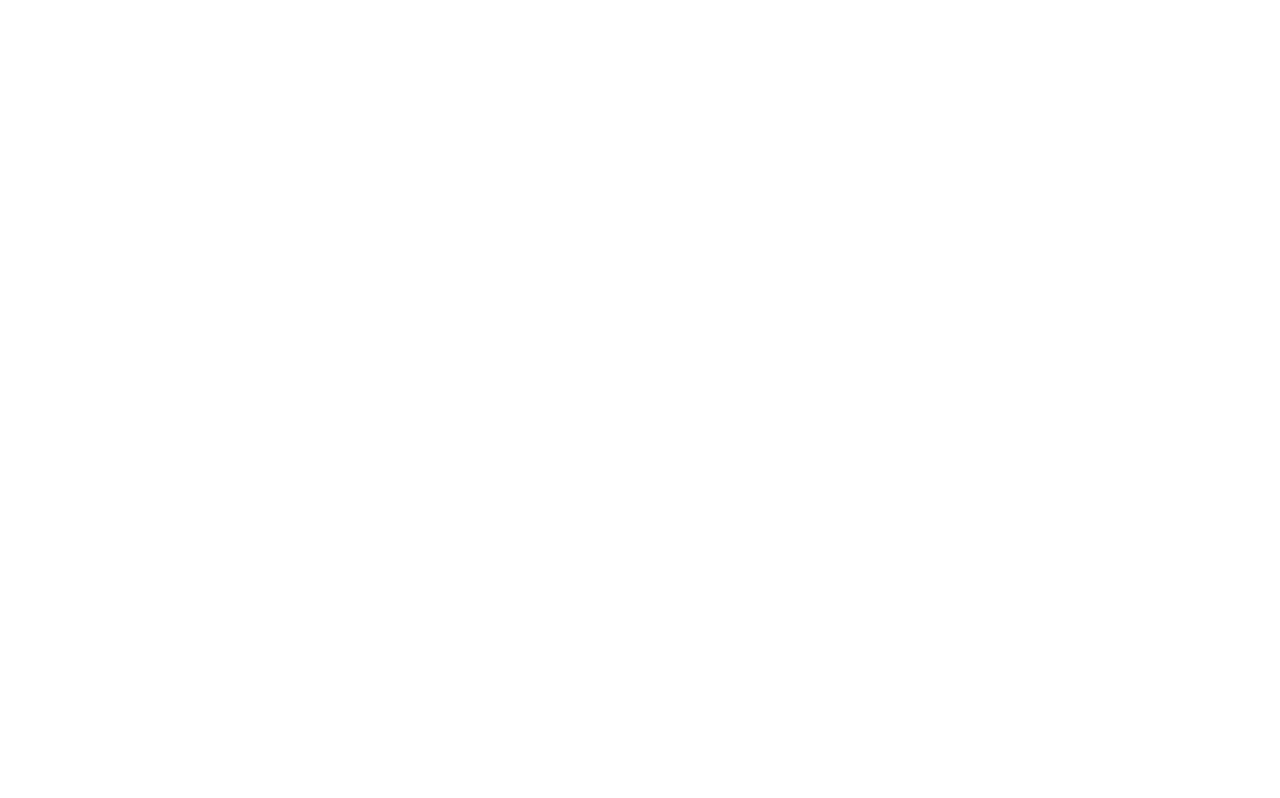
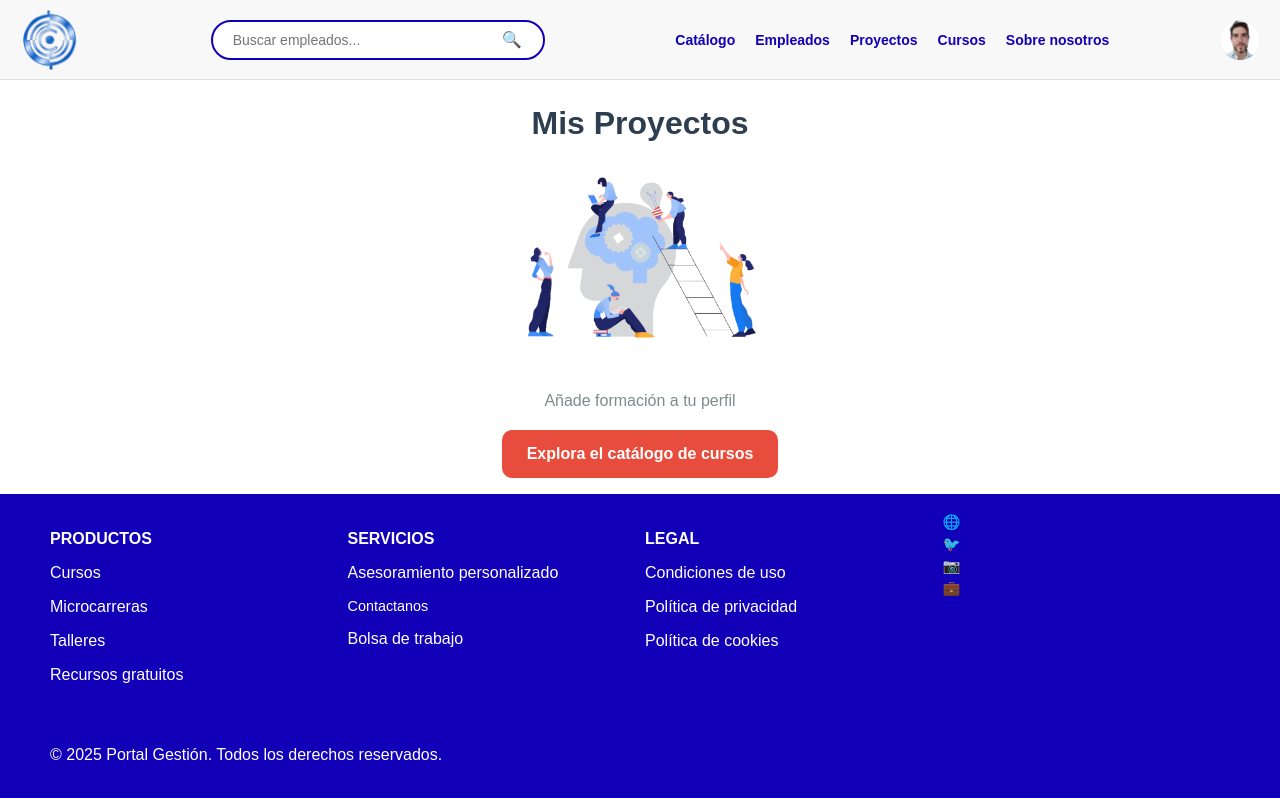
Before and after one commit to MAngelo22/PortalGestion-TFG, a React (Create React App) app: page /misProyectos in a window 1280 px wide. Before the commit this address had no page. Built offline with nearby package versions, Linux system fonts and the light colour scheme.

Commit message:
mis cursos y mis proyectos

```diff
--- a/src/App.js
+++ b/src/App.js
@@ -11,6 +11,8 @@
 import Proyectos from "./components/proyecto/ListProyectos.jsx"; // Nueva página de proyectos
 import Navbar from "./components/NavBar.js"; // Barra de navegación
 import Cursos from "./components/curso/ListCursos.jsx";
+import MisProyectos from "./components//misdatos/MisProyectos.jsx"; // Importa el componente de MisProyectos
+import MisCursos from "./components//misdatos/MisCursos.jsx"; // Importa el componente de MisCursos
 import MiPerfil from "./components/misdatos/MiPerfil"; // Ruta del componente MiPerfil
 import Contactanos from "./components/Contactanos.jsx"; // Importa la página de contacto
 
@@ -36,6 +38,8 @@
           }
         />
         <Route path="/miperfil" element={<MiPerfil />} />
+        <Route path="/miscursos" element={<MisCursos />} />
+        <Route path="/misProyectos" element={<MisProyectos />} />
         <Route path="/contactanos" element={<Contactanos />} />
         <Route path="/dashboard" element={<Dashboard />} />
         <Route path="/empleados" element={<Empleados />} />
--- a/src/components/misdatos/MiPerfil.jsx
+++ b/src/components/misdatos/MiPerfil.jsx
@@ -1,4 +1,5 @@
 import React from "react";
+import { Link } from "react-router-dom"; // Importa Link para las rutas
 import "./MiPerfil.css"; // Archivo CSS para estilos
 import Navbar from "../NavBar";
 import Footer from "../Footer";
@@ -74,8 +75,13 @@
         </div>
         <button className="btn-editar">Editar</button>
 
-        <button className="btn-editar">Mis Cursos</button>
-        <button className="btn-editar">Mis Proyectos</button>
+        {/* Botones para redireccionar a Mis Cursos y Mis Proyectos */}
+        <Link to="/miscursos" className="btn-link">
+          <button className="btn-editar">Mis Cursos</button>
+        </Link>
+        <Link to="/misproyectos" className="btn-link">
+          <button className="btn-editar">Mis Proyectos</button>
+        </Link>
       </div>
 
       <div>
--- a/src/components/misdatos/MisCursos.jsx
+++ b/src/components/misdatos/MisProyectos.jsx
@@ -1,6 +1,6 @@
 import React from "react";
 import "./MisCursos.css"; // Archivo CSS para los estilos
-import cursosImg from "../media/img/cursos.png"; // Asegúrate de reemplazar esta ruta con la imagen correcta
+import cursosImg from "../../media/img/mdc.png"; // Asegúrate de reemplazar esta ruta con la imagen correcta
 import Footer from "../Footer";
 import Navbar from "../NavBar";
 
@@ -9,7 +9,7 @@
     <div>
         <Navbar/>
     <div className="mis-cursos-container">
-      <h1 className="mis-cursos-title">Mis cursos</h1>
+      <h1 className="mis-cursos-title">Mis Proyectos</h1>
       <img src={cursosImg} alt="Ilustración de cursos" className="cursos-image" />
       <p className="cursos-description">Añade formación a tu perfil</p>
       <button className="explorar-cursos-button">Explora el catálogo de cursos</button>
```
Also changed, not shown: src/media/img/mdc.png (added).
